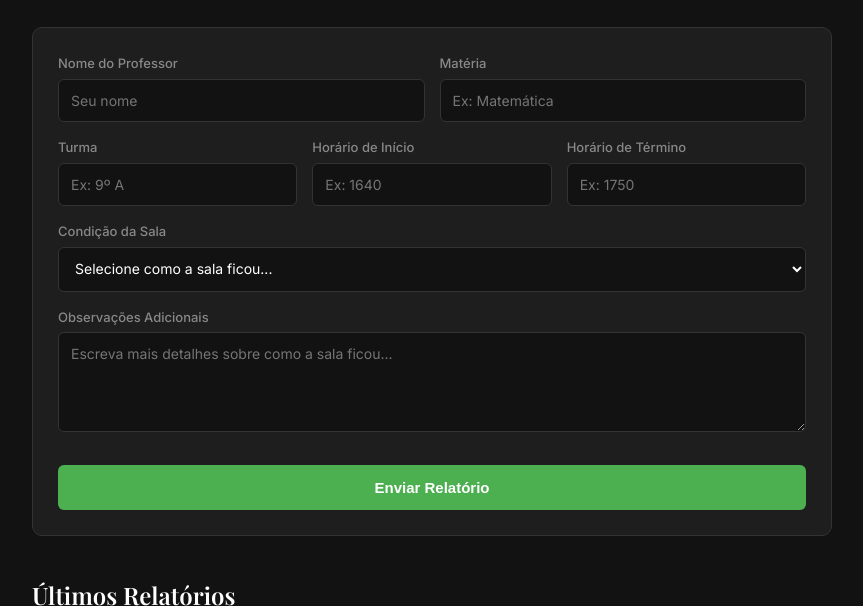
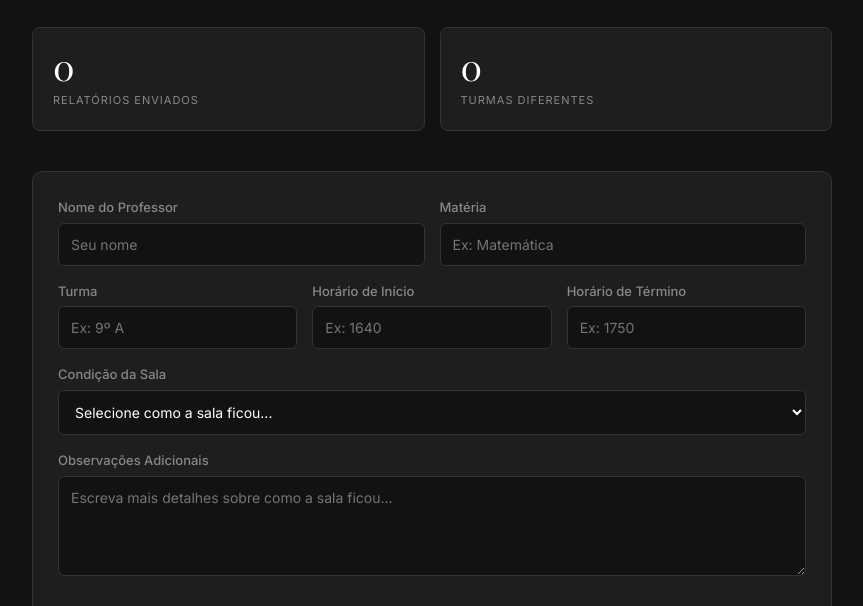
Before and after one commit to thurzinnxx27-pixel/Como-est-a-sala-, a plain HTML site: page index.html in a window 1280 px wide. Shown: the part 190-796 px from the top of the page, without its empty margins (208-1071 px from the left). Drawn offline with nearby package versions, Linux system fonts and the light colour scheme.

Commit message:
Add dashboard cards for report and class counts

```diff
--- a/index.html
+++ b/index.html
@@ -46,6 +46,23 @@
             margin-bottom: 10px;
         }
         .hero p { color: var(--text-muted); font-size: 15px; }
+
+        /* Cartões do Dashboard (Com a fonte elegante "circuluzinho") */
+        .dashboard-cards { display: grid; grid-template-columns: 1fr 1fr; gap: 15px; margin-bottom: 40px; }
+        .card {
+            background-color: var(--card-bg);
+            border: 1px solid var(--border);
+            border-radius: 8px;
+            padding: 20px;
+        }
+        .card h2 {
+            font-family: 'Playfair Display', serif; /* Fonte elegante de volta */
+            font-size: 36px;
+            font-weight: 400;
+            color: #fff;
+            line-height: 1;
+        }
+        .card p { font-size: 11px; color: var(--text-muted); text-transform: uppercase; letter-spacing: 1px; margin-top: 8px;}
 
         /* Formulário */
         .card-form {
@@ -163,6 +180,7 @@
         @media (max-width: 600px) {
             .grid-2, .grid-3 { grid-template-columns: 1fr; gap: 0; }
             .hero h1 { font-size: 32px; }
+            .dashboard-cards { grid-template-columns: 1fr; }
         }
     </style>
 </head>
@@ -177,6 +195,18 @@
     <div class="hero">
         <h1>Como está a sala?</h1>
         <p>Preencha os dados abaixo ao final da sua aula para registrar as condições da sala de aula.</p>
+    </div>
+
+    <!-- CARTÕES DE STATUS (Adicionei um para mostrar o total de Turmas registradas) -->
+    <div class="dashboard-cards">
+        <div class="card">
+            <h2 id="count-relatorios">0</h2>
+            <p>Relatórios Enviados</p>
+        </div>
+        <div class="card">
+            <h2 id="count-turmas">0</h2>
+            <p>Turmas Diferentes</p>
+        </div>
     </div>
 
     <!-- FORMULÁRIO -->
@@ -196,16 +226,15 @@
             <div class="grid-3">
                 <div class="input-group">
                     <label>Turma</label>
+                    <!-- Campo de Turma bem destacado -->
                     <input type="text" id="turma" placeholder="Ex: 9º A" required>
                 </div>
                 <div class="input-group">
                     <label>Horário de Início</label>
-                    <!-- Campo de texto com formatação automática -->
                     <input type="text" id="hora-inicio" maxlength="5" placeholder="Ex: 1640" oninput="formatarHora(this)" required>
                 </div>
                 <div class="input-group">
                     <label>Horário de Término</label>
-                    <!-- Campo de texto com formatação automática -->
                     <input type="text" id="hora-fim" maxlength="5" placeholder="Ex: 1750" oninput="formatarHora(this)" required>
                 </div>
             </div>
@@ -245,34 +274,35 @@
     const form = document.getElementById('form-relatorio');
     const listaContainer = document.getElementById('lista-relatorios');
 
-    // --- FUNÇÃO MÁGICA DO HORÁRIO ---
-    // Ela apaga o que não for número e coloca os dois pontos no meio
+    // Função que formata o horário (1640 -> 16:40)
     function formatarHora(input) {
-        // Remove tudo que não for número
         let valor = input.value.replace(/\D/g, '');
-
-        // Se tiver mais de 2 números, coloca o ":"
         if (valor.length > 2) {
             valor = valor.substring(0, 2) + ':' + valor.substring(2, 4);
         }
-
-        // Atualiza a caixa de texto com o valor formatado
         input.value = valor;
     }
 
-    // Função para renderizar a lista na tela
+    // Função para atualizar os cartões do topo
+    function atualizarDashboard() {
+        document.getElementById('count-relatorios').innerText = relatorios.length;
+
+        // Conta quantas turmas diferentes existem nos relatórios
+        const turmasUnicas = new Set(relatorios.map(rel => rel.turma.toUpperCase()));
+        document.getElementById('count-turmas').innerText = turmasUnicas.size;
+    }
+
+    // Função para renderizar o histórico
     function renderizarRelatorios() {
         listaContainer.innerHTML = '';
+        atualizarDashboard(); // Atualiza os números no topo
 
         if (relatorios.length === 0) {
             listaContainer.innerHTML = '<p style="color:var(--text-muted);">Nenhum relatório enviado ainda.</p>';
             return;
         }
 
-        // Mostra o mais recente primeiro
         [...relatorios].reverse().forEach((rel) => {
-
-            // Define a cor de acordo com o status
             let corClasse = 'status-limpa';
             if (rel.status.includes('Suja')) corClasse = 'status-suja';
             if (rel.status.includes('Bagunçada')) corClasse = 'status-atencao';
@@ -303,20 +333,18 @@
         });
     }
 
-    // Evento de envio do formulário
+    // Evento de envio
     form.addEventListener('submit', (e) => {
-        e.preventDefault(); // Não recarrega a página
+        e.preventDefault();
 
         const inicio = document.getElementById('hora-inicio').value;
         const fim = document.getElementById('hora-fim').value;
 
-        // Validação simples para garantir que tem 5 caracteres (ex: 16:40)
         if(inicio.length !== 5 || fim.length !== 5){
             alert("Por favor, digite os dois horários completos (Ex: 1640).");
             return;
         }
 
-        // Pega os valores
         const novoRelatorio = {
             id: Date.now(),
             professor: document.getElementById('nome-professor').value,
@@ -329,20 +357,16 @@
             dataEnvio: new Date().toLocaleString('pt-BR')
         };
 
-        // Adiciona à lista e salva no navegador (LocalStorage)
         relatorios.push(novoRelatorio);
         localStorage.setItem('relatorios_sala_professores', JSON.stringify(relatorios));
 
-        // Limpa o formulário
         form.reset();
-
-        // Atualiza a tela
         renderizarRelatorios();
 
         alert("✅ Relatório enviado e salvo com sucesso!");
     });
 
-    // Renderiza os relatórios assim que a página carrega
+    // Renderiza ao carregar
     window.onload = renderizarRelatorios;
 </script>
 </body>
```
